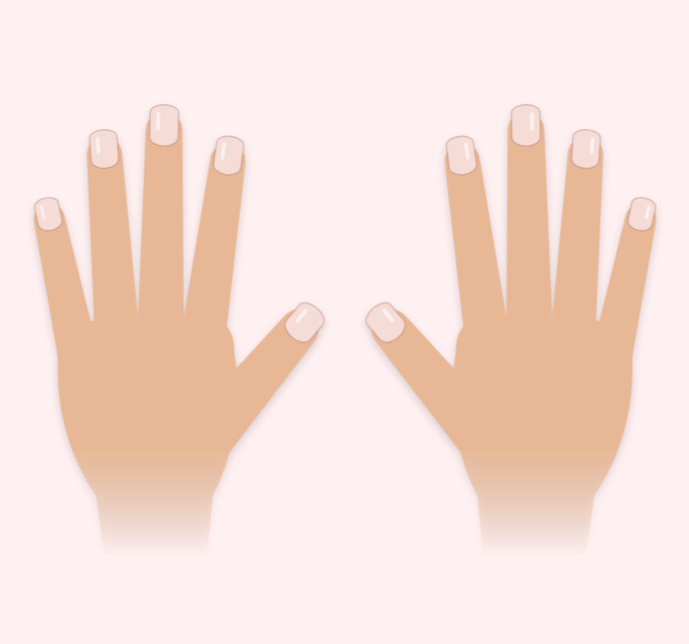
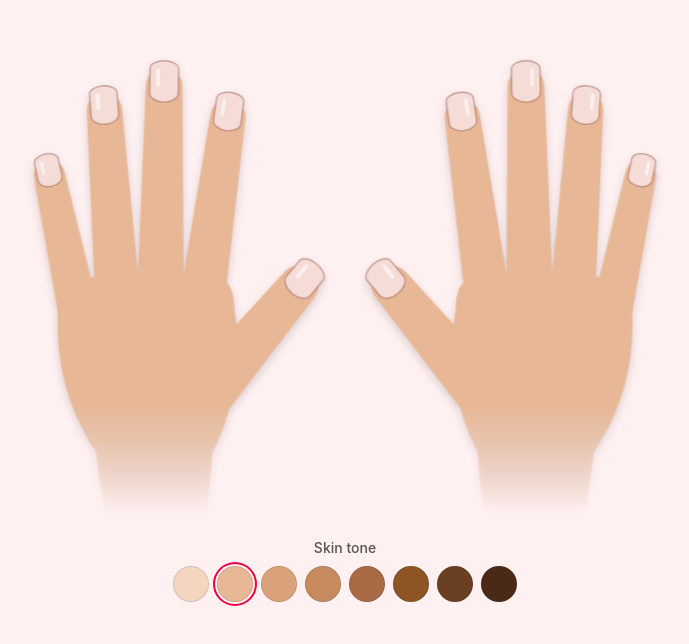
Before and after one commit to vvanessavo/nail-designer, a React (Vite) app: page / in a window 1280 px wide. Shown: the part 114-758 px from the top of the page, without its empty margins (295-984 px from the left). Built offline with nearby package versions, Linux system fonts and the light colour scheme.

Commit message:
add skin tone picker
Co-Authored-By: Claude Opus 5.5 <noreply@anthropic.com>

```diff
--- a/src/App.tsx
+++ b/src/App.tsx
@@ -1,5 +1,6 @@
 import { useReducer } from 'react'
 import Hands from './components/Hands'
+import SkinTonePicker from './components/SkinTonePicker'
 import { initialState, nailReducer } from './state/nailState'
 
 function App() {
@@ -8,10 +9,14 @@ function App() {
   const [state, dispatch] = useReducer(nailReducer, initialState)
 
   return (
-    <div className="flex min-h-screen items-center justify-center bg-rose-50 p-4">
+    <div className="flex min-h-screen flex-col items-center justify-center gap-6 bg-rose-50 p-4">
       <Hands
         state={state}
         onSelectNail={(nailId) => dispatch({ type: 'SELECT_NAIL', nailId })}
+      />
+      <SkinTonePicker
+        value={state.skinTone}
+        onChange={(skinTone) => dispatch({ type: 'SET_SKIN_TONE', skinTone })}
       />
     </div>
   )
--- a/src/components/Hand.tsx
+++ b/src/components/Hand.tsx
@@ -4,7 +4,7 @@
 
 import type { Nail } from '../state/nailState'
 
-const NAIL_EDGE = 'rgba(150, 90, 80, 0.3)'
+const NAIL_EDGE = 'rgba(150, 90, 80, 0.5)'
 const SELECTED_EDGE = '#E11D48' // Tailwind rose-600
 
 // Width of the area one hand takes up, used to place and flip the hands.
--- /dev/null
+++ b/src/components/SkinTonePicker.tsx
@@ -0,0 +1,53 @@
+// A row of round swatches, fair to deep. Tapping one changes the hands' skin tone.
+
+type SkinTone = {
+  name: string
+  hex: string
+}
+
+const SKIN_TONES: SkinTone[] = [
+  { name: 'Fair', hex: '#F3D5C0' },
+  { name: 'Light', hex: '#E8B896' },
+  { name: 'Light medium', hex: '#D9A27A' },
+  { name: 'Medium', hex: '#C68A5E' },
+  { name: 'Tan', hex: '#A86B45' },
+  { name: 'Brown', hex: '#8D5524' },
+  { name: 'Dark', hex: '#6B3F22' },
+  { name: 'Deep', hex: '#4A2A17' },
+]
+
+type SkinTonePickerProps = {
+  value: string
+  onChange: (hex: string) => void
+}
+
+function SkinTonePicker({ value, onChange }: SkinTonePickerProps) {
+  return (
+    <fieldset className="flex flex-col items-center gap-2">
+      <legend className="mb-2 text-center text-sm font-medium text-stone-600">
+        Skin tone
+      </legend>
+      <div className="flex justify-center gap-2">
+        {SKIN_TONES.map((tone) => {
+          const isSelected = tone.hex === value
+          return (
+            <button
+              key={tone.hex}
+              type="button"
+              onClick={() => onChange(tone.hex)}
+              aria-label={tone.name}
+              aria-pressed={isSelected}
+              title={tone.name}
+              style={{ backgroundColor: tone.hex }}
+              className={`h-9 w-9 shrink-0 cursor-pointer rounded-full border border-black/10 transition ${
+                isSelected ? 'ring-2 ring-rose-600 ring-offset-2 ring-offset-rose-50' : ''
+              }`}
+            />
+          )
+        })}
+      </div>
+    </fieldset>
+  )
+}
+
+export default SkinTonePicker
```
Also changed, not shown: 1 other file (tests, documents, lock files or other folders).
